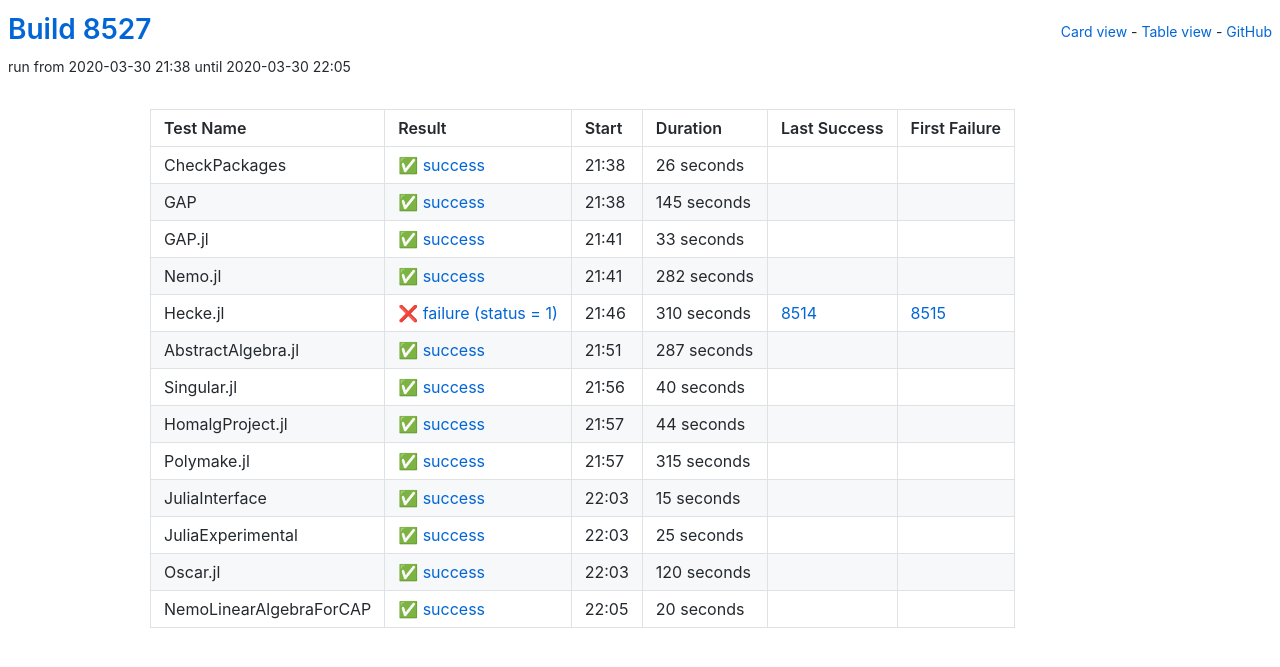
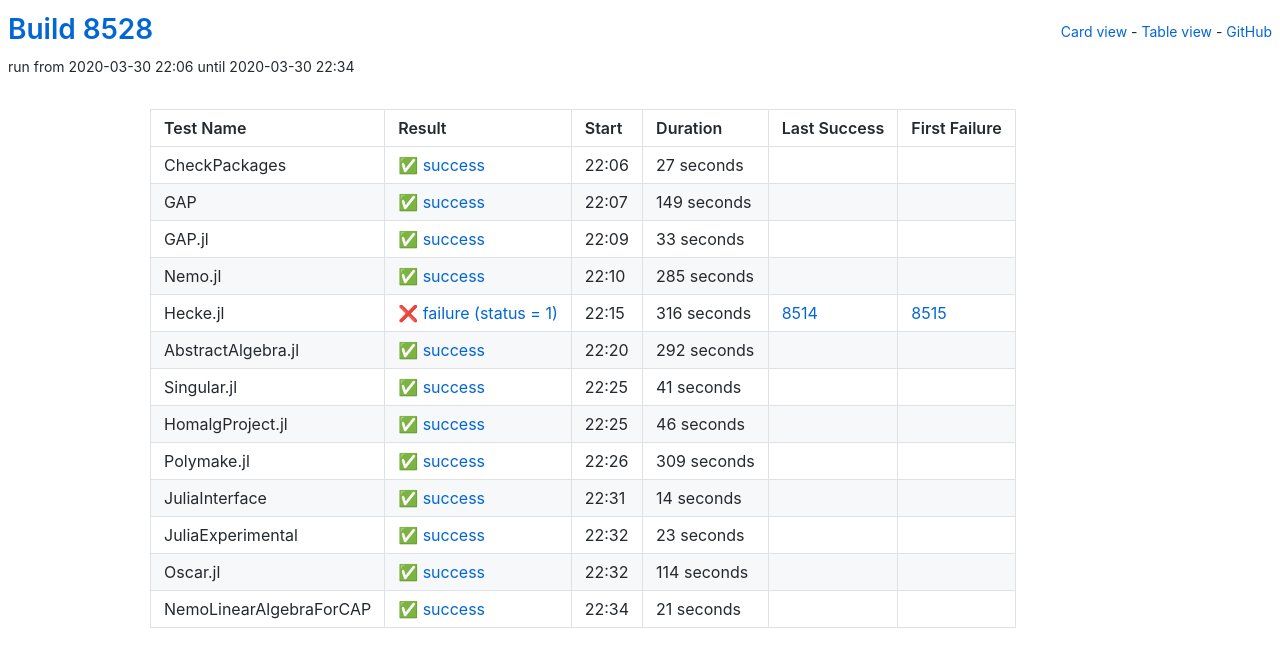
Before and after one commit to oscar-system/oscar-ci-status, a Jekyll site: the page built from table.html, in a window 1280 px wide. Shown: the top 667 px of the page. Built offline with Jekyll 4.4.1, drawn with Linux system fonts in a browser that asks for light colours.

Commit message:
Build 8528

```diff
--- a/_data/ci.yml
+++ b/_data/ci.yml
@@ -1,27 +1,27 @@
-build: 8527
-build_url: https://oscarci.mathematik.uni-kl.de/job/oscar/8527/
+build: 8528
+build_url: https://oscarci.mathematik.uni-kl.de/job/oscar/8528/
 job: oscar
 tests:
-- duration: 26
+- duration: 27
   exitcode: 0
   first_failure: false
   first_failure_url: null
   last_success: false
   last_success_url: null
-  log: https://oscarci.mathematik.uni-kl.de/job/oscar/8527/artifact/logs/build-8527/CheckPackages.log
+  log: https://oscarci.mathematik.uni-kl.de/job/oscar/8528/artifact/logs/build-8528/CheckPackages.log
   name: CheckPackages
-  start: 2020-03-30 21:38
+  start: 2020-03-30 22:06
   status: success
   success: true
-- duration: 145
+- duration: 149
   exitcode: 0
   first_failure: false
   first_failure_url: null
   last_success: false
   last_success_url: null
-  log: https://oscarci.mathematik.uni-kl.de/job/oscar/8527/artifact/logs/build-8527/GAP.log
+  log: https://oscarci.mathematik.uni-kl.de/job/oscar/8528/artifact/logs/build-8528/GAP.log
   name: GAP
-  start: 2020-03-30 21:38
+  start: 2020-03-30 22:07
   status: success
   success: true
 - duration: 33
@@ -30,118 +30,118 @@ tests:
   first_failure_url: null
   last_success: false
   last_success_url: null
-  log: https://oscarci.mathematik.uni-kl.de/job/oscar/8527/artifact/logs/build-8527/GAP.jl.log
+  log: https://oscarci.mathematik.uni-kl.de/job/oscar/8528/artifact/logs/build-8528/GAP.jl.log
   name: GAP.jl
-  start: 2020-03-30 21:41
+  start: 2020-03-30 22:09
   status: success
   success: true
-- duration: 282
+- duration: 285
   exitcode: 0
   first_failure: false
   first_failure_url: null
   last_success: false
   last_success_url: null
-  log: https://oscarci.mathematik.uni-kl.de/job/oscar/8527/artifact/logs/build-8527/Nemo.jl.log
+  log: https://oscarci.mathematik.uni-kl.de/job/oscar/8528/artifact/logs/build-8528/Nemo.jl.log
   name: Nemo.jl
-  start: 2020-03-30 21:41
+  start: 2020-03-30 22:10
   status: success
   success: true
-- duration: 310
+- duration: 316
   exitcode: 1
   first_failure: 8515
   first_failure_url: https://oscarci.mathematik.uni-kl.de/job/oscar/8515/
   last_success: 8514
   last_success_url: https://oscarci.mathematik.uni-kl.de/job/oscar/8514/
-  log: https://oscarci.mathematik.uni-kl.de/job/oscar/8527/artifact/logs/build-8527/Hecke.jl.log
+  log: https://oscarci.mathematik.uni-kl.de/job/oscar/8528/artifact/logs/build-8528/Hecke.jl.log
   name: Hecke.jl
-  start: 2020-03-30 21:46
+  start: 2020-03-30 22:15
   status: failure
   success: false
-- duration: 287
+- duration: 292
   exitcode: 0
   first_failure: false
   first_failure_url: null
   last_success: false
   last_success_url: null
-  log: https://oscarci.mathematik.uni-kl.de/job/oscar/8527/artifact/logs/build-8527/AbstractAlgebra.jl.log
+  log: https://oscarci.mathematik.uni-kl.de/job/oscar/8528/artifact/logs/build-8528/AbstractAlgebra.jl.log
   name: AbstractAlgebra.jl
-  start: 2020-03-30 21:51
+  start: 2020-03-30 22:20
   status: success
   success: true
-- duration: 40
+- duration: 41
   exitcode: 0
   first_failure: false
   first_failure_url: null
   last_success: false
   last_success_url: null
-  log: https://oscarci.mathematik.uni-kl.de/job/oscar/8527/artifact/logs/build-8527/Singular.jl.log
+  log: https://oscarci.mathematik.uni-kl.de/job/oscar/8528/artifact/logs/build-8528/Singular.jl.log
   name: Singular.jl
-  start: 2020-03-30 21:56
+  start: 2020-03-30 22:25
   status: success
   success: true
-- duration: 44
+- duration: 46
   exitcode: 0
   first_failure: false
   first_failure_url: null
   last_success: false
   last_success_url: null
-  log: https://oscarci.mathematik.uni-kl.de/job/oscar/8527/artifact/logs/build-8527/HomalgProject.jl.log
+  log: https://oscarci.mathematik.uni-kl.de/job/oscar/8528/artifact/logs/build-8528/HomalgProject.jl.log
   name: HomalgProject.jl
-  start: 2020-03-30 21:57
+  start: 2020-03-30 22:25
   status: success
   success: true
-- duration: 315
+- duration: 309
   exitcode: 0
   first_failure: false
   first_failure_url: null
   last_success: false
   last_success_url: null
-  log: https://oscarci.mathematik.uni-kl.de/job/oscar/8527/artifact/logs/build-8527/Polymake.jl.log
+  log: https://oscarci.mathematik.uni-kl.de/job/oscar/8528/artifact/logs/build-8528/Polymake.jl.log
   name: Polymake.jl
-  start: 2020-03-30 21:57
+  start: 2020-03-30 22:26
   status: success
   success: true
-- duration: 15
+- duration: 14
   exitcode: 0
   first_failure: false
   first_failure_url: null
   last_success: false
   last_success_url: null
-  log: https://oscarci.mathematik.uni-kl.de/job/oscar/8527/artifact/logs/build-8527/JuliaInterface.log
+  log: https://oscarci.mathematik.uni-kl.de/job/oscar/8528/artifact/logs/build-8528/JuliaInterface.log
   name: JuliaInterface
-  start: 2020-03-30 22:03
+  start: 2020-03-30 22:31
   status: success
   success: true
-- duration: 25
+- duration: 23
   exitcode: 0
   first_failure: false
   first_failure_url: null
   last_success: false
   last_success_url: null
-  log: https://oscarci.mathematik.uni-kl.de/job/oscar/8527/artifact/logs/build-8527/JuliaExperimental.log
+  log: https://oscarci.mathematik.uni-kl.de/job/oscar/8528/artifact/logs/build-8528/JuliaExperimental.log
   name: JuliaExperimental
-  start: 2020-03-30 22:03
+  start: 2020-03-30 22:32
   status: success
   success: true
-- duration: 120
+- duration: 114
   exitcode: 0
   first_failure: false
   first_failure_url: null
   last_success: false
   last_success_url: null
-  log: https://oscarci.mathematik.uni-kl.de/job/oscar/8527/artifact/logs/build-8527/Oscar.jl.log
+  log: https://oscarci.mathematik.uni-kl.de/job/oscar/8528/artifact/logs/build-8528/Oscar.jl.log
   name: Oscar.jl
-  start: 2020-03-30 22:03
+  start: 2020-03-30 22:32
   status: success
   success: true
-- duration: 20
+- duration: 21
   exitcode: 0
   first_failure: false
   first_failure_url: null
   last_success: false
   last_success_url: null
-  log: https://oscarci.mathematik.uni-kl.de/job/oscar/8527/artifact/logs/build-8527/NemoLinearAlgebraForCAP.log
+  log: https://oscarci.mathematik.uni-kl.de/job/oscar/8528/artifact/logs/build-8528/NemoLinearAlgebraForCAP.log
   name: NemoLinearAlgebraForCAP
-  start: 2020-03-30 22:05
+  start: 2020-03-30 22:34
   status: success
   success: true
```
Also changed, not shown: README.md.
